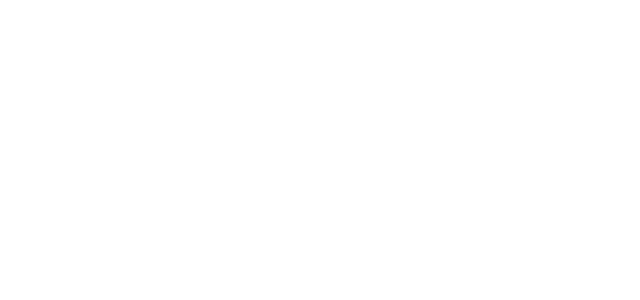
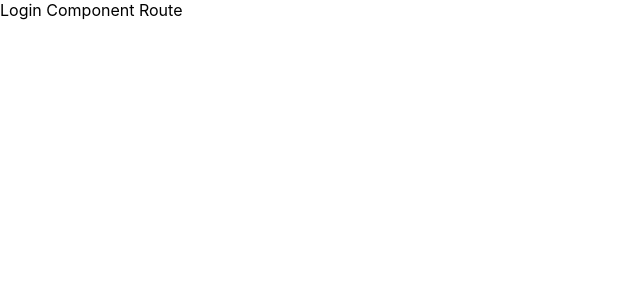
Before and after one commit to PierreNBro/Bank_App, a React (Create React App) app: page /auth/signin in a window 1280 px wide. Shown: the top 300 px of the page, without its empty margins (0-640 px from the left). Built offline with nearby package versions, Linux system fonts and the light colour scheme.

Commit message:
add auth routes

```diff
--- a/src/App.tsx
+++ b/src/App.tsx
@@ -3,19 +3,20 @@
   BrowserRouter as Router,
   Switch,
   Route,
+  Redirect,
 } from 'react-router-dom';
-import Home from './pages/home.page';
-import Login from './pages/login.page';
+import { routes, RouteWithSubRoutes } from './routes.config';
+import { IRoute } from './models/routes.model';
 
 function App() {
   return (
     <Router>
         <Switch>
+          {routes.map((route: IRoute, i: number) => (
+            <RouteWithSubRoutes key={i} {...route} />
+          ))}
           <Route exact path="/">
-            <Home />
-          </Route>
-          <Route path="/about">
-            <Login />
+            <Redirect to="/auth/signin"/>
           </Route>
         </Switch>
       </Router>
--- /dev/null
+++ b/src/components/login.component.tsx
@@ -0,0 +1,10 @@
+import React from 'react';
+
+function LoginComponent() {
+
+    return (
+        <div>Login Component Route</div>
+    );
+}
+
+export default LoginComponent;
--- /dev/null
+++ b/src/components/register.component.tsx
@@ -0,0 +1,10 @@
+import React from 'react';
+
+function RegisterComponent() {
+
+    return (
+        <div>Register Login Route</div>
+    );
+}
+
+export default RegisterComponent;
--- a/src/models/routes.model.tsx
+++ b/src/models/routes.model.tsx
@@ -1,7 +1,11 @@
+import { RouteProps } from "react-router-dom";
+
 export interface IRoute {
     path: string;
     component: (props?: any) => JSX.Element;
     routes?: IRoute[];
 }
 
-export interface IProp {};
+export interface ILoginRoute extends IRoute {
+    name: string;
+}
--- a/src/pages/login.page.css
+++ /dev/null
@@ -1,3 +0,0 @@
-.blue {
-    color: red;
-}
--- a/src/pages/login.page.tsx
+++ b/src/pages/login.page.tsx
@@ -1,8 +1,16 @@
 import React from 'react';
+import { RouteWithSubRoutes } from '../routes.config';
+import { IRoute, ILoginRoute } from '../models/routes.model';
 
-function Login() {
+function Login({ routes }: IRoute) {
+    // need to check to make sure the route is not undefined
+
     return (
-        <div>Login</div>
+        <div>
+            {routes!.map((route: IRoute, i: number) => (
+            <RouteWithSubRoutes key={i} {...route} />
+            ))}
+        </div>
     );
 }
 
--- a/src/routes.config.tsx
+++ b/src/routes.config.tsx
@@ -1,15 +1,25 @@
 import React from 'react';
-import { IRoute, IProp } from './models/routes.model';
+import { IRoute, ILoginRoute } from './models/routes.model';
 import Login from './pages/login.page';
 import { Route } from 'react-router-dom';
+import LoginComponent from './components/login.component';
+import RegisterComponent from './components/register.component';
+
+const loginRoutes: IRoute[] = [
+    { path: '/auth/signin', component: LoginComponent },
+    { path: '/auth/register', component: RegisterComponent}
+];
 
 export const routes: IRoute[] = [
-    { path: '/login', component: Login }
+    { path: '/auth',
+    component: Login,
+    routes:  loginRoutes
+}
 ];
 
 export function RouteWithSubRoutes(route: IRoute) {
     const { path, routes } = route;
-    const routeProps = (props: IProp) => (
+    const routeProps = (props: any) => (
         <route.component {...props} routes={routes} />
     );
 
--- a/src/services/context.service.tsx
+++ b/src/services/context.service.tsx
@@ -0,0 +1 @@
+import React from 'react';
```
